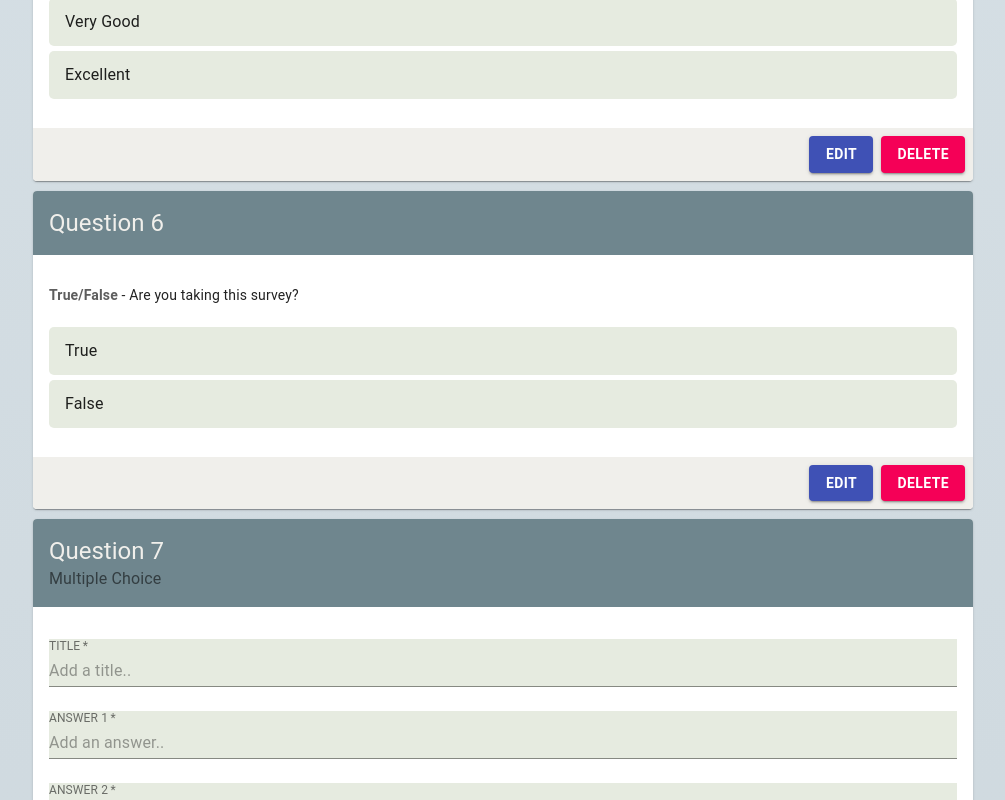
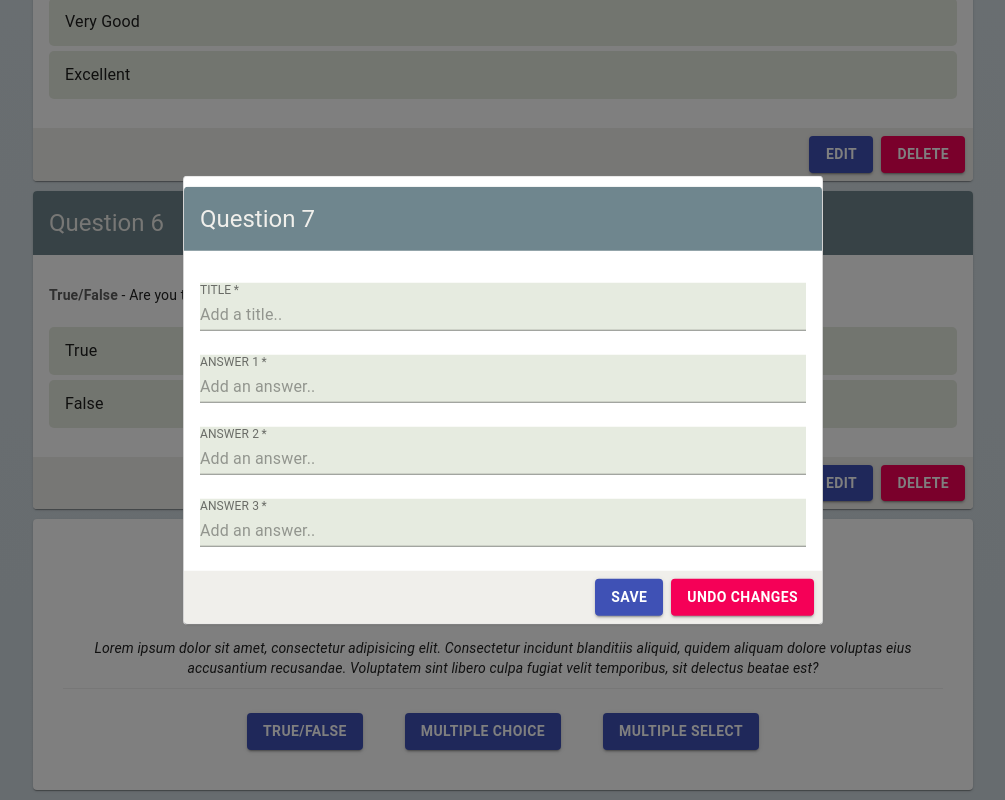
Before and after one commit to austin-rey/react-survey, a React (Create React App) app: page /create in a window 1280 px wide. Both pictures are taken after a click on the button "MULTIPLE CHOICE". Shown: the part 2750-3550 px from the top of the page, without its empty margins (137-1142 px from the left). Built offline with nearby package versions, Linux system fonts and the light colour scheme.

Commit message:
Changed how modals are included in the component card containers

```diff
--- a/src/containers/SurveyBuilder.js
+++ b/src/containers/SurveyBuilder.js
@@ -4,7 +4,7 @@
 // ~~~~~~~~~~~~~~~~~~~~~~~~~~~~~~~~~~~~~~~~~~~~~~~~~~~~~~~~~~~~~~~~~~~~~~~~~~~~~~~~~~~~~
 import React, {useContext, useState} from 'react'
 
-import SurveyQuestions from './SurveyQuestions';
+import SurveyQuestions from './SurveyQuestionCards';
 import SurveyFlow from './SurveyFlow';
 import SurveyAppearance from './SurveyAppearance';
 import StepperBar from '../components/StepperBar';
--- a/src/containers/EditSurveyQuestion.js
+++ b/src/containers/SurveyModal.js
@@ -1,12 +1,12 @@
 // ~~~~~~~~~~~~~~~~~~~~~~~~~~~~~~~~~~~~~~~~~~~~~~~~~~~~~~~~~~~~~~~~~~~~~~~~~~~~~~~~~~~~~
 // @Description
-// This container contains the UI/functionality for adding or updating survey questions
+// This container contains the UI/functionality for adding or updating survey questions in a modal popup
 // ~~~~~~~~~~~~~~~~~~~~~~~~~~~~~~~~~~~~~~~~~~~~~~~~~~~~~~~~~~~~~~~~~~~~~~~~~~~~~~~~~~~~~
 import React, {useContext,useState,useEffect} from 'react'
 
 import PropTypes from 'prop-types';
 
-import {Card,CardHeader,CardContent,CardActions} from '@material-ui/core';
+import {Card,CardHeader,CardContent,CardActions,Paper,Modal} from '@material-ui/core';
 
 import {makeStyles} from '@material-ui/core/styles';
 
@@ -41,9 +41,17 @@ const useStyles = makeStyles((theme) => ({
         justifyContent: 'flex-end',
         flexDirection: 'row'
     },
+    paper: {
+        position: 'absolute',
+        top: '50%',
+        left: '50%',
+        transform: 'translate(-50%, -50%)',
+        marginTop: '0px',
+        width: '50vw'
+      },
 }));
 
-const NewSurveyQuestion = ({type, currentQuestion}) => {
+const SurveyModal = ({type, currentQuestion, handleClose, handleOpen, show, number}) => {
     const classes = useStyles();
 
     const surveyContext = useContext(SurveyContext);
@@ -56,15 +64,16 @@ const NewSurveyQuestion = ({type, currentQuestion}) => {
         title: '',
         answers: []
     })
-    const [reset, restForm] = useState(false);
+    const [reset, restForm] = useState(true);
 
-    // Question already has data, populate local state with selected question
     useEffect(() => {
+        // Editing an existing question
         if(currentQuestion) {
             setQuestionState({
                 id: currentQuestion.id,
                 title: currentQuestion.title,
                 type: currentQuestion.type,
+                number: number,
                 answers: currentQuestion.answers.map(answer=> {
                     return {id: answer.id,answerTitle: answer.answerTitle}
                 })
@@ -72,6 +81,7 @@ const NewSurveyQuestion = ({type, currentQuestion}) => {
         }else {
             setQuestionState({
                 id: survey.questions.length +1,
+                number: survey.questions.length +1,
                 title: '',
                 type: type,
                 answers: [
@@ -140,11 +150,16 @@ const NewSurveyQuestion = ({type, currentQuestion}) => {
     }
 
     return (
-        <Card className={classes.questionCard}>
+        <Modal
+        open={show}
+        onClose={handleClose}
+        aria-labelledby="Edit question modal"
+        aria-describedby="This popup is for editing your questions title and answers">
+            <Paper className={classes.paper} variant="outlined">
+            <Card className={classes.questionCard}>
             <CardHeader
                 className={classes.cardHeader}
-                title={`Question ${questionState.id}`}
-                subheader={questionState.type}/>
+                title={`Question ${questionState.number}`}/>
             <CardContent className={classes.questionContent}>
                 <TemplateTextField
                     label="TITLE"
@@ -200,17 +215,22 @@ const NewSurveyQuestion = ({type, currentQuestion}) => {
                         startIcon={''}/>
                 </CardActions>
             }
-        </Card>
+            </Card>
+        </Paper>
+    </Modal>
     )
 }
 
-NewSurveyQuestion.propTypes = {
+SurveyModal.propTypes = {
     type: PropTypes.string,
-    currentQuestion: PropTypes.object
+    currentQuestion: PropTypes.object,
+    handleOpen: PropTypes.func,
+    handleClose: PropTypes.func,
+    open: PropTypes.bool
 }
 
-NewSurveyQuestion.defaultProps = {
-    type: 'Multiple Choice'
+SurveyModal.defaultProps = {
+    type: 'Multiple Choice',
 };
 
-export default NewSurveyQuestion;
+export default SurveyModal;
--- a/src/containers/surveyQuestion.js
+++ b/src/containers/SurveyQuestionCard.js
@@ -6,10 +6,10 @@ import {useContext,useState,useEffect} from 'react'
 
 import PropTypes from 'prop-types';
 
-import {Card,CardHeader,CardContent,CardActions,List,ListItem,ListItemText,Paper,Modal} from '@material-ui/core';
+import {Card,CardHeader,CardContent,CardActions,List,ListItem,ListItemText,} from '@material-ui/core';
 
 import FormButton from '../components/FormButton';
-import EditSurveyQuestion from '../containers/EditSurveyQuestion';
+import SurveyModal from './SurveyModal';
 
 import {makeStyles} from '@material-ui/core/styles';
 import SurveyContext from '../context/surveys/surveyContext';
@@ -43,14 +43,6 @@ const useStyles = makeStyles((theme) => ({
         justifyContent: 'flex-end',
         flexDirection: 'row'
       },
-      paper: {
-        position: 'absolute',
-        top: '50%',
-        left: '50%',
-        transform: 'translate(-50%, -50%)',
-        marginTop: '0px',
-        width: '50vw'
-      },
       questionType: {
           color: '#5E5E5E',
           fontWeight: 'bold'
@@ -66,8 +58,8 @@ const SurveyQuestion = ({question, number}) => {
     const {setAlert} = alertsContext;
     const {deleteQuestion} = surveyContext;
 
+    // Modal state per editing a question
     const [open, setOpen] = useState(false);
-
     const handleOpen = () => {setOpen(true);};
     const handleClose = () => {setOpen(false);};
 
@@ -83,24 +75,21 @@ const SurveyQuestion = ({question, number}) => {
 
     return (
         <div>
-            <Modal
-                open={open}
-                onClose={handleClose}
-                aria-labelledby="Edit question modal"
-                aria-describedby="This popup is for editing your questions title and answers">
-                    <Paper className={classes.paper} variant="outlined">
-                        <EditSurveyQuestion className={classes.surveyQuestion} currentQuestion={question} />
-                    </Paper>
-            </Modal>
+            {/* User clicks "Edit" */}
+            <SurveyModal
+                show={open}
+                number={number}
+                currentQuestion={question}
+                handleOpen={handleOpen}
+                handleClose={handleClose}
+            />
             <Card className={classes.cardContainer}>
                 <CardHeader
                     className={classes.cardHeader}
                     title={`Question ${number}`}
                 />
                 <CardContent>
-                    <p>
-                    <span className={classes.questionType}>{question.type}</span> - {question.title}
-                    </p>
+                    <p><span className={classes.questionType}>{question.type}</span> - {question.title}</p>
                     <List className={classes.answerList}>
                         {question.answers.map((answer, i) => (
                             <ListItem key={i} className={classes.listItem}>
@@ -122,10 +111,9 @@ const SurveyQuestion = ({question, number}) => {
                         onClick={questionDeleted}
                         variant="contained"
                         startIcon={''}/>
-            </CardActions>
-        </Card>
+                </CardActions>
+            </Card>
         </div>
-
     )
 }
 
--- a/src/containers/surveyQuestions.js
+++ b/src/containers/SurveyQuestionCards.js
@@ -12,8 +12,8 @@ import {makeStyles} from '@material-ui/core/styles';
 
 import SurveyContext from '../context/surveys/surveyContext';
 
-import EditSurveyQuestion from './EditSurveyQuestion';
-import SurveyQuestion from './SurveyQuestion';
+import SurveyModal from './SurveyModal';
+import SurveyQuestion from './SurveyQuestionCard';
 import FormButton from '../components/FormButton';
 
 const useStyles = makeStyles((theme) => ({
@@ -47,28 +47,30 @@ const SurveyQuestions = () => {
     const surveyContext = useContext(SurveyContext);
     const {survey} = surveyContext;
 
-    const [showCard, toggleNewQuestionCard] = useState(false);
     const [questionType, setQuestionType] = useState('');
+
+    // Modal state per adding a new question
+    const [open, setOpen] = useState(false);
+    const handleOpen = () => {setOpen(true);};
+    const handleClose = () => {setOpen(false);};
 
     useEffect(() => {
         //New Question was added
         setQuestionType('');
-        toggleNewQuestionCard(false);
+        handleClose(false);
+        setOpen(false);
     }, [survey])
 
     const questionTypeSelected = (type) => {
         setQuestionType(type);
-        toggleNewQuestionCard(true);
+        handleOpen(true);
     }
     return (
         <div className={classes.root}>
             {survey.questions.map((question,i) => (
                  <SurveyQuestion number={i+1} key={i} question={question}/>
              ))}
-
-            {(showCard)
-            ?<EditSurveyQuestion type={questionType} />
-            :<Paper className={classes.paper}>
+            <Paper className={classes.paper}>
                 <h2>Add a Question</h2>
                 <p className={classes.subText}><i>Lorem ipsum dolor sit amet, consectetur adipisicing elit. Consectetur incidunt blanditiis aliquid, quidem aliquam dolore voluptas eius accusantium recusandae. Voluptatem sint libero culpa fugiat velit temporibus, sit delectus beatae est?</i></p>
                 <div className={classes.buttonContainer}>
@@ -92,7 +94,12 @@ const SurveyQuestions = () => {
                         startIcon={''}/>
                 </div>
             </Paper>
-            }
+            <SurveyModal
+                show={open}
+                type={questionType}
+                handleOpen={handleOpen}
+                handleClose={handleClose}
+            />
         </div>
     )
 }
```
